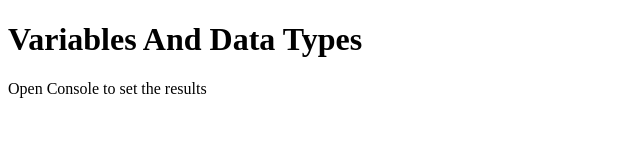
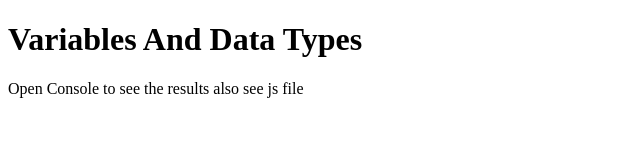
Before and after one commit to Avination-org/Basic-of-Javascript, a plain HTML site: page variable-and-datatype/index.html in a window 1280 px wide. Shown: the whole page, without its empty margins (0-640 px from the left). Drawn offline with Linux system fonts and the light colour scheme.

Commit message:
updated index.html in variable

```diff
--- a/variable-and-datatype/index.html
+++ b/variable-and-datatype/index.html
@@ -9,6 +9,6 @@
 </head>
 <body>
     <h1>Variables And Data Types</h1>
-    <p>Open Console to set the results</p>
+    <p>Open Console to see the results also see js file</p>
 </body>
 </html>
```
